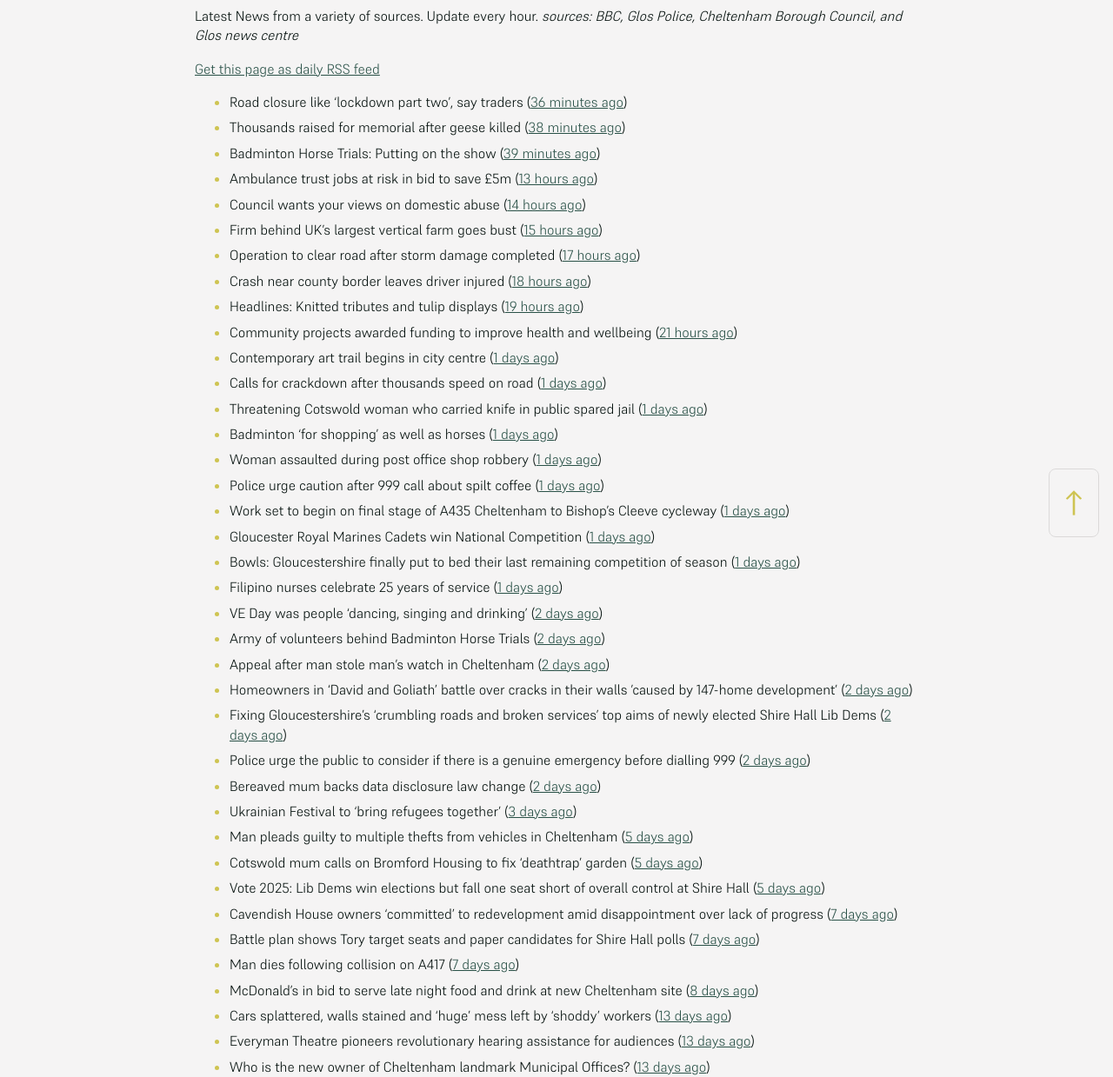
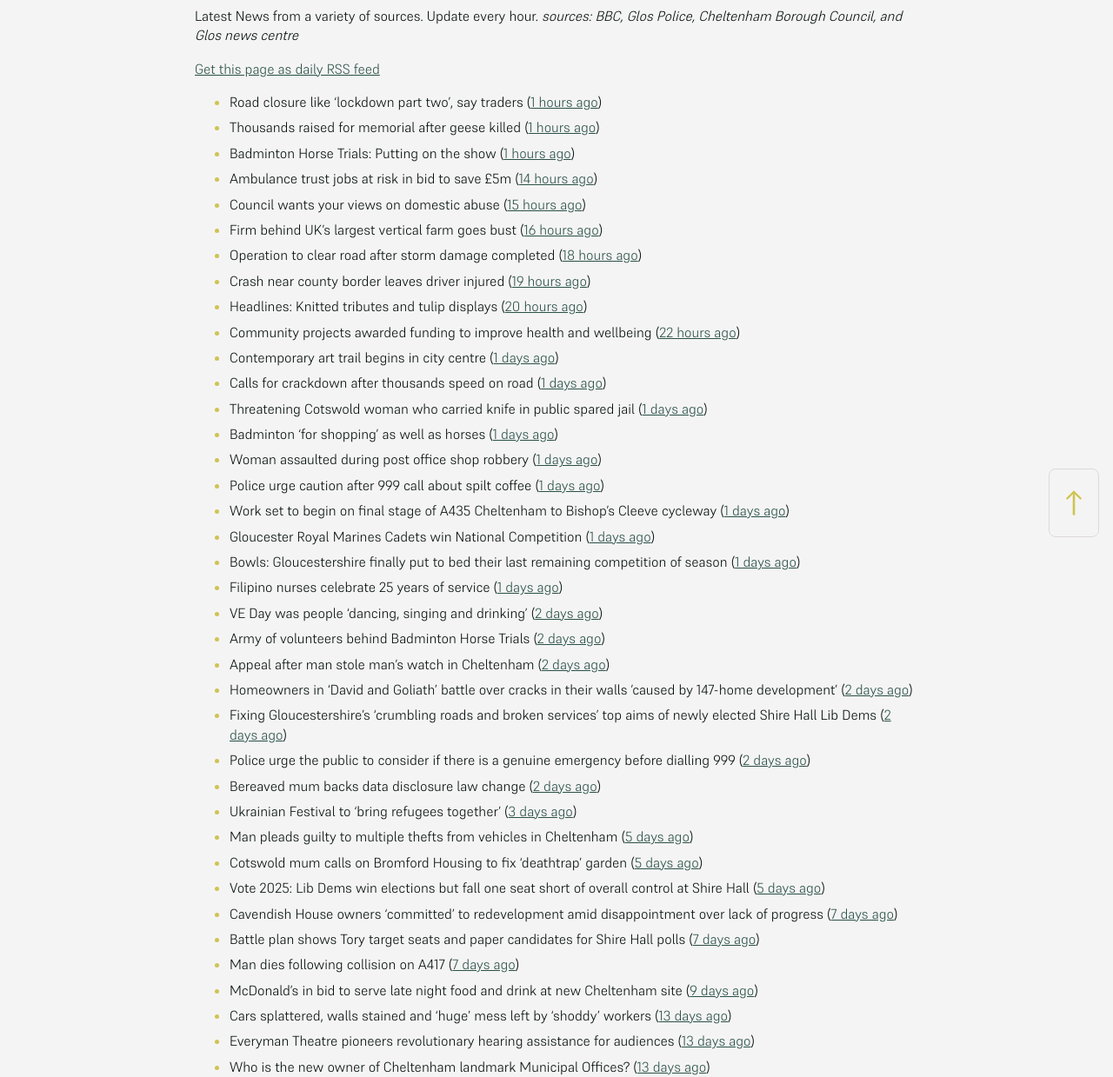
Before and after one commit to mat-0/cheltenham-open-data, a Jekyll site: the page built from _pages/news.md, in a window 1280 px wide. Shown: the part 266-1505 px from the top of the page at 87% size. Built offline with Jekyll 4.4.1, drawn with Linux system fonts in a browser that asks for light colours.

Commit message:
Updated 2025-05-08 06:58:15

```diff
--- a/_pages/news.md
+++ b/_pages/news.md
@@ -12,16 +12,16 @@ _sources: BBC, Glos Police, Cheltenham Borough Council, and Glos news centre_
 [Get this page as daily RSS feed](/daily.rss)
 
 <!-- news_marker starts -->
-- Road closure like 'lockdown part two', say traders ([36 minutes ago](https://www.bbc.com/news/articles/c3r8r3yrjgjo))
-- Thousands raised for memorial after geese killed ([38 minutes ago](https://www.bbc.com/news/articles/cn80d0k231yo))
-- Badminton Horse Trials: Putting on the show ([39 minutes ago](https://www.bbc.com/news/articles/c1lm3e424dqo))
-- Ambulance trust jobs at risk in bid to save £5m ([13 hours ago](https://www.bbc.com/news/articles/c078721k50xo))
-- Council wants your views on domestic abuse ([14 hours ago](https://gloucesternewscentre.co.uk/council-wants-your-views-on-domestic-abuse/))
-- Firm behind UK's largest vertical farm goes bust ([15 hours ago](https://www.bbc.com/news/articles/c9qwq5245zvo))
-- Operation to clear road after storm damage completed ([17 hours ago](https://www.bbc.com/news/articles/cp91d93kv7vo))
-- Crash near county border leaves driver injured ([18 hours ago](https://www.bbc.com/news/articles/cd7v7z98xvwo))
-- Headlines: Knitted tributes and tulip displays ([19 hours ago](https://www.bbc.com/news/articles/cvg7gd25ev2o))
-- Community projects awarded funding to improve health and wellbeing ([21 hours ago](https://www.cheltenham.gov.uk/news/article/3006/community_projects_awarded_funding_to_improve_health_and_wellbeing))
+- Road closure like 'lockdown part two', say traders ([1 hours ago](https://www.bbc.com/news/articles/c3r8r3yrjgjo))
+- Thousands raised for memorial after geese killed ([1 hours ago](https://www.bbc.com/news/articles/cn80d0k231yo))
+- Badminton Horse Trials: Putting on the show ([1 hours ago](https://www.bbc.com/news/articles/c1lm3e424dqo))
+- Ambulance trust jobs at risk in bid to save £5m ([14 hours ago](https://www.bbc.com/news/articles/c078721k50xo))
+- Council wants your views on domestic abuse ([15 hours ago](https://gloucesternewscentre.co.uk/council-wants-your-views-on-domestic-abuse/))
+- Firm behind UK's largest vertical farm goes bust ([16 hours ago](https://www.bbc.com/news/articles/c9qwq5245zvo))
+- Operation to clear road after storm damage completed ([18 hours ago](https://www.bbc.com/news/articles/cp91d93kv7vo))
+- Crash near county border leaves driver injured ([19 hours ago](https://www.bbc.com/news/articles/cd7v7z98xvwo))
+- Headlines: Knitted tributes and tulip displays ([20 hours ago](https://www.bbc.com/news/articles/cvg7gd25ev2o))
+- Community projects awarded funding to improve health and wellbeing ([22 hours ago](https://www.cheltenham.gov.uk/news/article/3006/community_projects_awarded_funding_to_improve_health_and_wellbeing))
 - Contemporary art trail begins in city centre ([1 days ago](https://www.bbc.com/news/articles/cdrg7pjg8pvo))
 - Calls for crackdown after thousands speed on road ([1 days ago](https://www.bbc.com/news/articles/cj454v1qzrxo))
 - Threatening Cotswold woman who carried knife in public spared jail ([1 days ago](https://gloucesternewscentre.co.uk/threatening-cotswold-woman-who-carried-knife-in-public-spared-jail/))
@@ -46,7 +46,7 @@ _sources: BBC, Glos Police, Cheltenham Borough Council, and Glos news centre_
 - Cavendish House owners ‘committed’ to redevelopment amid disappointment over lack of progress ([7 days ago](https://gloucesternewscentre.co.uk/cavendish-house-owners-committed-to-redevelopment-amid-disappointment-over-lack-of-progress/))
 - Battle plan shows Tory target seats and paper candidates for Shire Hall polls ([7 days ago](https://gloucesternewscentre.co.uk/battle-plan-shows-tory-target-seats-and-paper-candidates-for-shire-hall-polls/))
 - Man dies following collision on A417 ([7 days ago](https://gloucesternewscentre.co.uk/man-dies-following-collision-on-a417/))
-- McDonald’s in bid to serve late night food and drink at new Cheltenham site ([8 days ago](https://gloucesternewscentre.co.uk/mcdonalds-in-bid-to-serve-late-night-food-and-drink-at-new-cheltenham-site/))
+- McDonald’s in bid to serve late night food and drink at new Cheltenham site ([9 days ago](https://gloucesternewscentre.co.uk/mcdonalds-in-bid-to-serve-late-night-food-and-drink-at-new-cheltenham-site/))
 - Cars splattered, walls stained and ‘huge’ mess left by ‘shoddy’ workers ([13 days ago](https://gloucesternewscentre.co.uk/cars-splattered-walls-stained-and-huge-mess-left-by-shoddy-workers/))
 - Everyman Theatre pioneers revolutionary hearing assistance for audiences ([13 days ago](https://gloucesternewscentre.co.uk/everyman-theatre-pioneers-revolutionary-hearing-assistance-for-audiences/))
 - Who is the new owner of Cheltenham landmark Municipal Offices? ([13 days ago](https://gloucesternewscentre.co.uk/who-is-the-new-owner-of-cheltenham-landmark-municipal-offices/))
```
Also changed, not shown: _data/flood.json (+5 -69 lines), _pages/fix-my-street.md (+2 -2 lines), _pages/street-crime.md (+134 -134 lines), index.md (+5 -5 lines).
